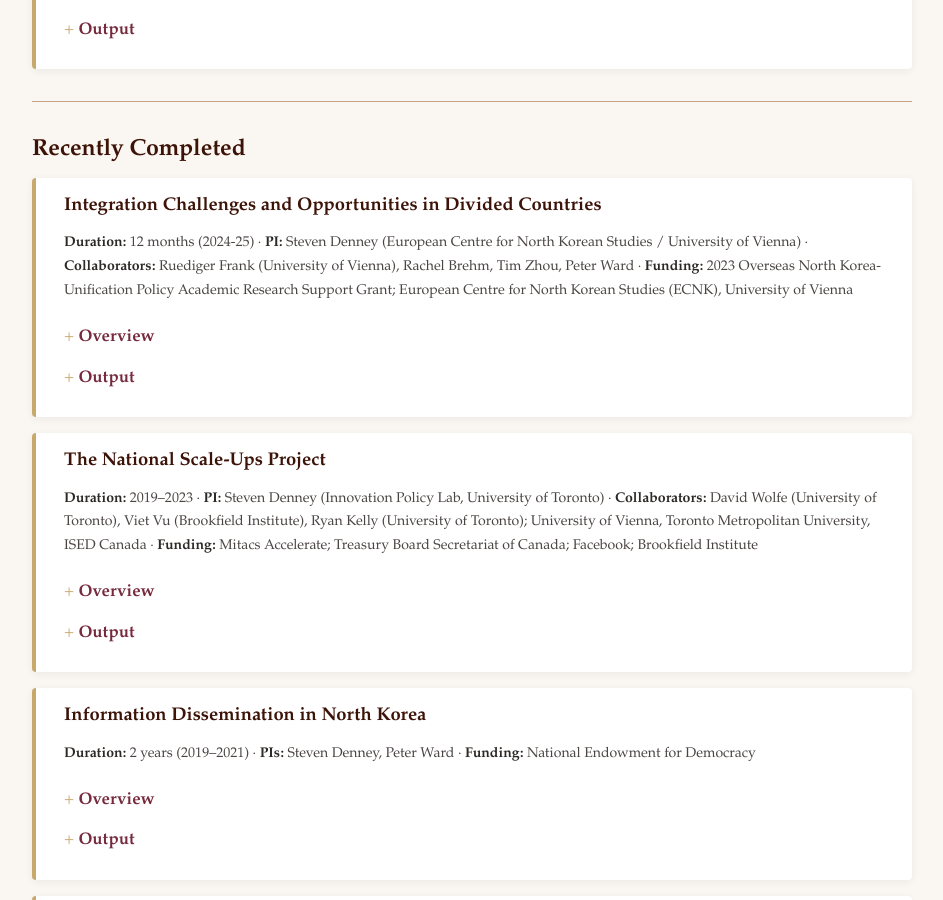
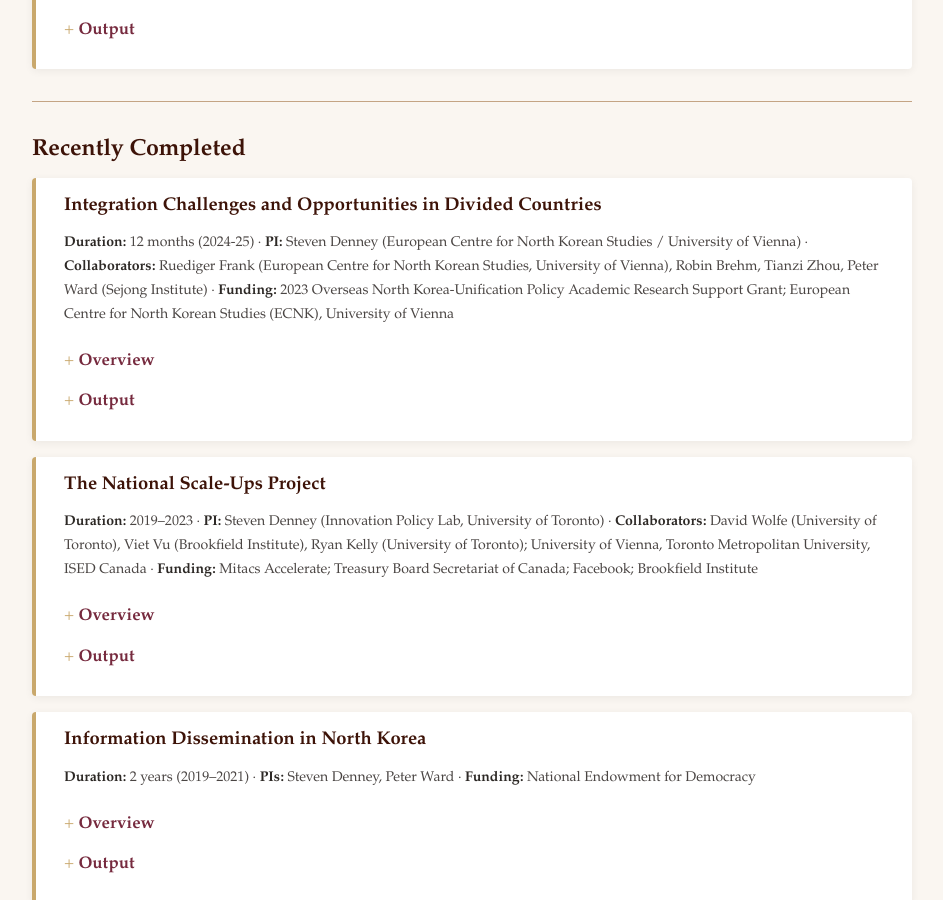
Before and after one commit to scdenney/scdenney.github.io, a Jekyll site: the page built from projects.md, in a window 1280 px wide and 900 px high, scrolled down 1281 px. Shown: the whole window, without its empty margins (168-1111 px from the left). Built offline with Jekyll 4.4.1, drawn with Linux system fonts in a browser that asks for light colours.

Commit message:
Fix collaborator names and affiliations for Integration Challenges project

```diff
--- a/projects.md
+++ b/projects.md
@@ -158,7 +158,7 @@ Currently, my research program is organized around three projects that collectiv
 <h3>Integration Challenges and Opportunities in Divided Countries</h3>
 
 <p class="project-meta">
-<strong>Duration:</strong> 12 months (2024-25) · <strong>PI:</strong> Steven Denney (European Centre for North Korean Studies / University of Vienna) · <strong>Collaborators:</strong> Ruediger Frank (University of Vienna), Rachel Brehm, Tim Zhou, Peter Ward · <strong>Funding:</strong> 2023 Overseas North Korea-Unification Policy Academic Research Support Grant; European Centre for North Korean Studies (ECNK), University of Vienna
+<strong>Duration:</strong> 12 months (2024-25) · <strong>PI:</strong> Steven Denney (European Centre for North Korean Studies / University of Vienna) · <strong>Collaborators:</strong> Ruediger Frank (European Centre for North Korean Studies, University of Vienna), Robin Brehm, Tianzi Zhou, Peter Ward (Sejong Institute) · <strong>Funding:</strong> 2023 Overseas North Korea-Unification Policy Academic Research Support Grant; European Centre for North Korean Studies (ECNK), University of Vienna
 </p>
 
 <details>
```
